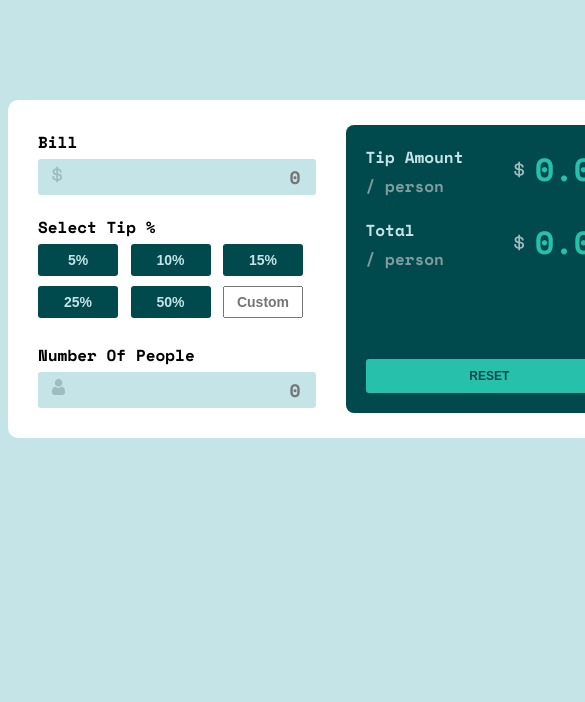
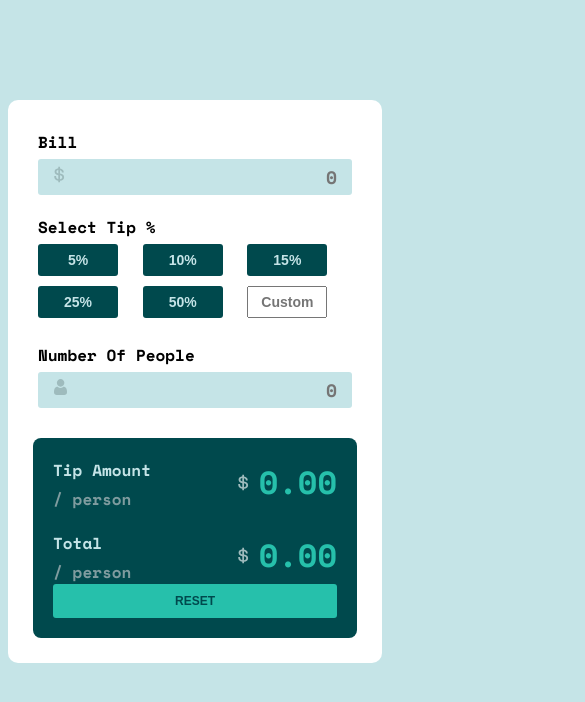
Before and after one commit to razeeth11/Tip-Calculator, a plain HTML site: page index.html in a window 390 px wide. Shown: the top 702 px of the page, 585 px wide, since content can reach past the window. Drawn offline with nearby package versions, Linux system fonts and the light colour scheme.

Commit message:
Grid responsive

```diff
--- a/style.css
+++ b/style.css
@@ -5,13 +5,13 @@ body{
 
 .container{
   display: grid;
-  grid-template-columns: repeat(2 , 1fr);
+  grid-template-columns: repeat(auto-fit, minmax(250px, 1fr));
   align-items: center;
   padding: 25px;
   gap: 25px;
   background-color: white;
   border-radius: 10px;
-  width: 600px;
+  max-width: 600px;
   min-height: 250px;
   margin: 100px auto;
 }
```
